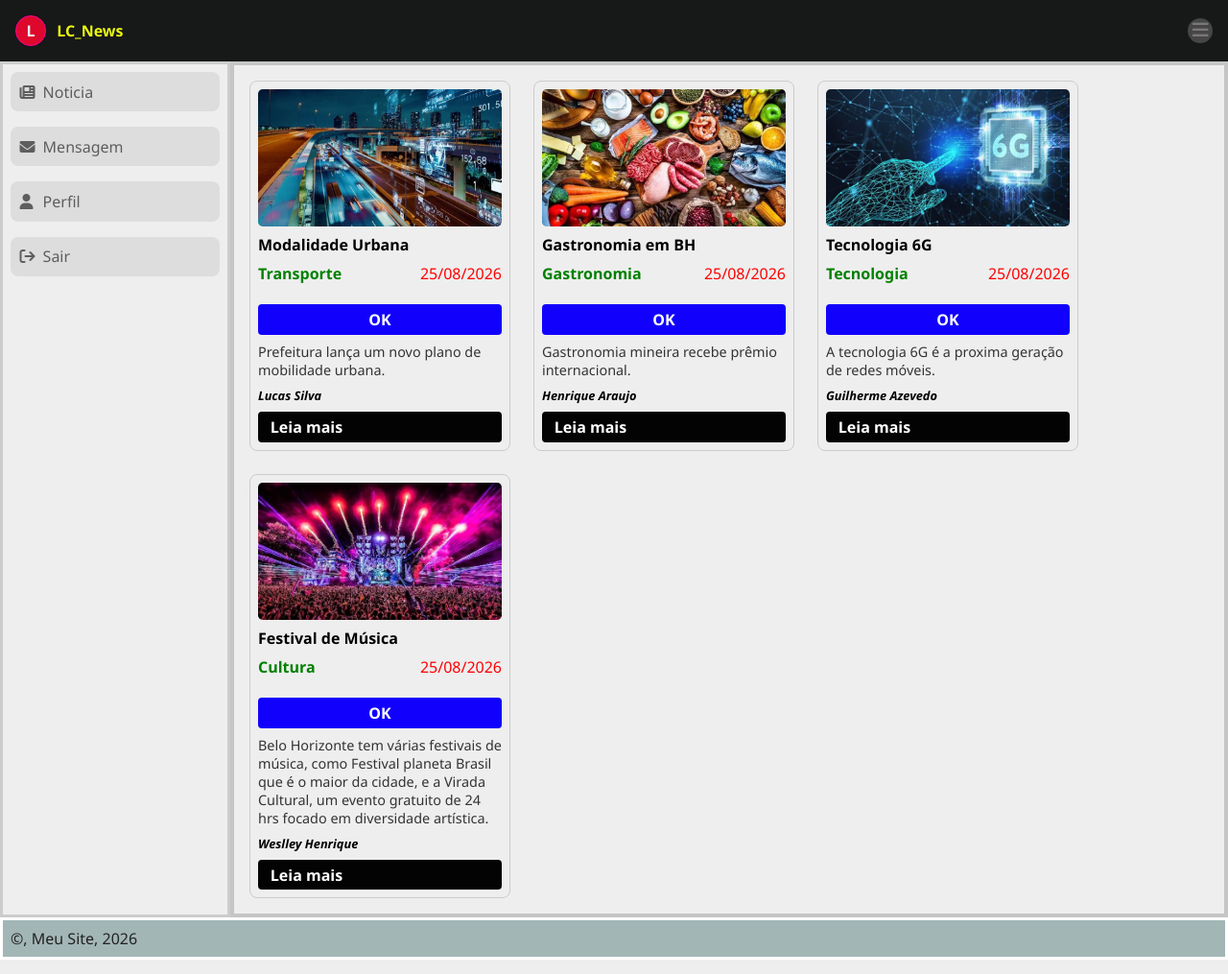
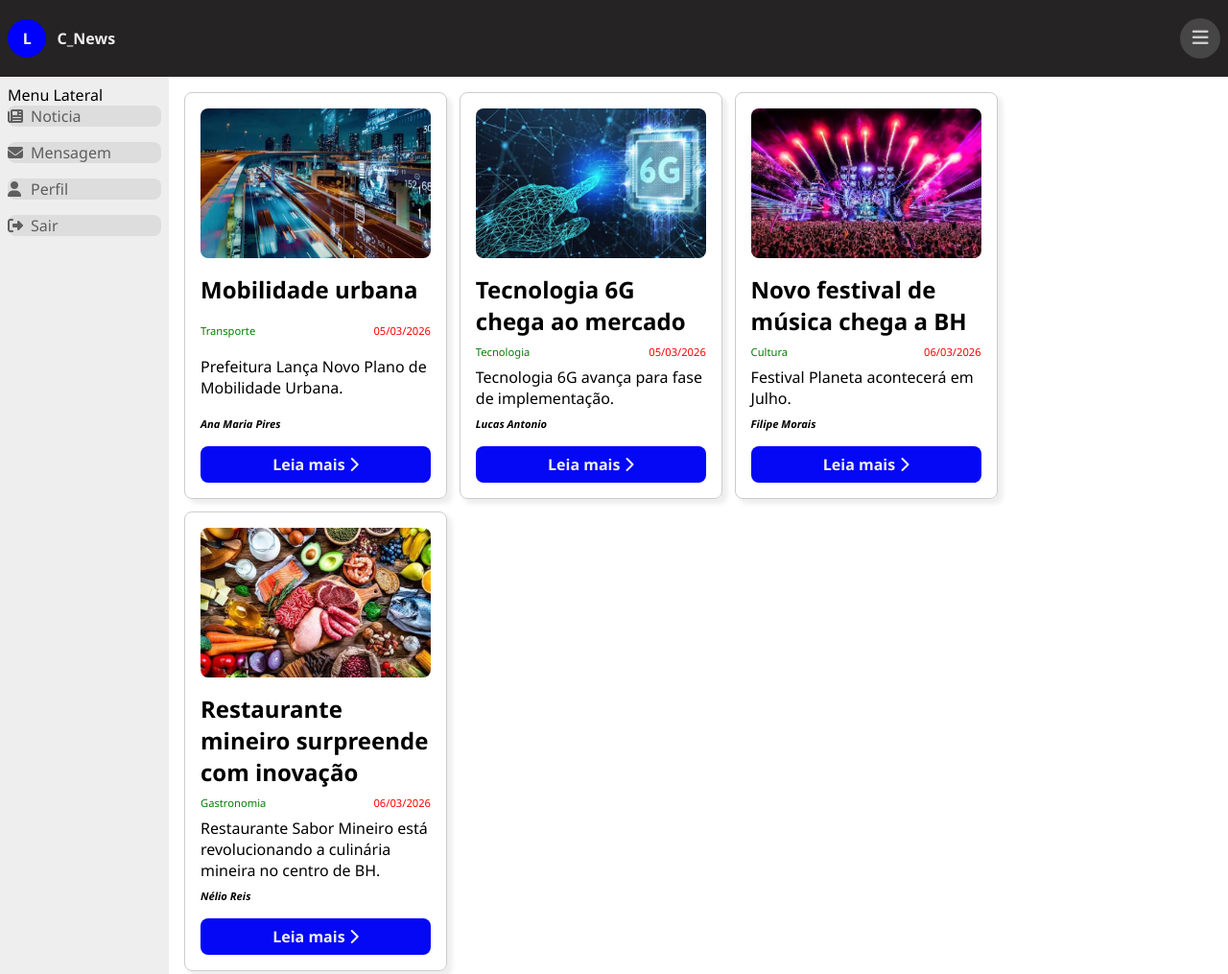
Before and after one commit to Lc-sam0/03-web-20260818, a plain HTML site: page home.html in a window 1280 px wide. Shown: the top 1015 px of the page at 96% size. Drawn offline with Linux system fonts and the light colour scheme.

Commit message:
Site atualizado

```diff
--- a/accents/css/home/cabecalho.css
+++ b/accents/css/home/cabecalho.css
@@ -1,60 +1,54 @@
 header {
     height: 4rem;
     display: flex;
-    padding: 0.5rem 1rem;
     align-items: center;
-    background-color: rgb(23, 24, 24);
-    color: #eafa12;
     align-content: center;
+    padding: .5rem;
+    background-color: #252323;
+    color: #eee;
 }
 
 .logo {
-    border: 0.1rem solid rgb(255, 0, 149);
-    background-color: rgb(221, 8, 43);
-    width: 2rem;
-    height: 2rem;
-    /* padding: 0.7rem; */
+    border: .1rem blue solid;
+    background-color: blue;
+    color: #eee;
+    font-weight: bold;
+    border-radius: 100%;
+    width: 1rem;
+    height: 1rem;
+    padding: .7rem;
     display: flex;
     justify-content: center;
     align-items: center;
-    border-radius: 100%;
-    color: #eee;
-    font-weight: bold;
-    margin-right: 0.7rem;
-    padding: .7rem;
     align-content: center;
-    margin-right:.7rem ;
+    margin-right: .7rem;
 }
 
-
 .titulo {
-    margin: 0;
     flex: 1;
 }
 
-
-
-.menu-hamburguer{
+.menu-hamburguer {
     border-radius: 100%;
     width: 1rem;
     height: 1rem;
     padding: .8rem;
     display: flex;
-    justify-content:center ;
-    align-items:center ;
-    align-content:center ;
+    justify-content: center;
+    align-items: center;
+    align-content: center;
     background-color: #464646;
 }
 
-.menu-hamburguer i{
+.menu-hamburguer #icone { /* i é subordinado ao menu-hamburguer */
     font-size: 1.2rem;
-    color: #7a7777;
+    color: #ccc; /* #ccc */
 }
 
-.menu-hamburguer:hover  {
-    color: #ff0404;
+.menu-hamburguer:hover #icone {
+    color: red; /* #eee */
 }
 
-.menu-hamburguer :hover{
-    color: rgb(16, 255, 7);
+.menu-hamburguer #icone:hover {
+    color: yellowgreen; /* white */
 }
--- a/accents/css/home/cartao.css
+++ b/accents/css/home/cartao.css
@@ -2,49 +2,49 @@
     display: flex;
     flex-direction: column;
     border: 1px solid #ccc;
-    padding: 0.5rem;
-    border-radius: 0.5rem;
-    width: 17rem;
-    box-shadow: 0 0.2rem 0.5rem #eee;
-    margin-top: 0;
+    padding: 1rem;
+    /* margin: 1rem; */
+    border-radius: .5rem;
+    width: 15rem;
+    box-shadow: .3rem .3rem 0.3rem 0.03rem #eee;
 }
 
 .imagem-do-cartao {
+    max-width: 100%;
     height: auto;
-    aspect-ratio: 16 / 9;
+    aspect-ratio: 2/1.3;
     object-fit: cover;
-    /* max-width: 100%; */
-    border-radius: 0.3rem;
-    /* margin-top: 0; */
-    width: 100%;
-
+    border-radius: .5rem;
 }
 
 .corpo-do-cartao {
     display: flex;
     flex-direction: column;
-    /* flex: 1; */
-    /* justify-content: space-between; */
-    margin-top: 0.5rem;
-    gap: 0.5rem;
-
+    flex: 1;
+    justify-content: space-between;
+    margin-top: .5rem;
 }
 
 .titulo-do-cartao {
-    font-size: 1.1rem;
+    font-size: 1.5rem;
     font-weight: bold;
-    /* margin: 0.5rem; */
+    margin: 0.5rem 0rem;
 }
 
 .classificacao {
     display: flex;
     justify-content: space-between;
-    margin-bottom: 0.85rem;
+    margin-bottom: .5rem;
+}
+
+.categoria-da-noticia,
+.data-da-noticia,
+.autor-da-noticia {
+    font-size: .7rem;
 }
 
 .categoria-da-noticia {
     color: green;
-    font-weight: bold;
 }
 
 .data-da-noticia {
@@ -52,49 +52,29 @@
 }
 
 .descricao-da-noticia {
-    /* margin-bottom: 0.5rem; */
-    font-size: 0.9rem;
-    color: #333;
+    margin-bottom: .5rem;
 }
 
 .autor-da-noticia {
+    font-style: italic;
     font-weight: bold;
-    font-style: italic;
-    font-size: 0.8rem;
-}
-.botao-ok {
-    align-self: stretch;
-    padding: 0.3rem 0.8rem;
-    background-color: #1100fc;
-    color: white;
-    border: none;
-    border-radius: 0.25rem;
-    font-weight: bold;
-    cursor: pointer; /* Transforma o ponteiro do mouse em uma mãozinha */
-    transition: background-color 0.2s, transform 0.1s;
-}
-.botao-do-cartao{
-        align-self: stretch;
-    padding: 0.3rem 0.8rem;
-    background-color: #030303;
-    color: white;
-    border: none;
-    border-radius: 0.25rem;
-    font-weight: bold;
-    cursor: pointer; /* Transforma o ponteiro do mouse em uma mãozinha */
-    transition: background-color 0.2s, transform 0.1s;
 }
 
-.botao-do-cartao:hover{
-    background-color: red;
+.botao-do-cartao {
+    max-width: 100%;
+    padding: 0.5rem;
+    background-color: rgb(4, 8, 245);
+    color: #eee;
+    font-weight: bold;
+    border: none;
+    border-radius: .5rem;
+    cursor: pointer;
+    margin-top: 1rem;
+    text-align: center;
+    text-decoration: none;
 }
 
-/* Cor ao passar o mouse por cima */
-.botao-ok:hover {
-    background-color: #04eff7;
+.botao-do-cartao:hover {
+    background-color: #1818b0;
+    color: white;
 }
-
-/* Efeito de afundar ligeiramente ao clicar */
-.botao-ok:active {
-    transform: scale(0.98);
-}
--- a/accents/css/home/corpo.css
+++ b/accents/css/home/corpo.css
@@ -1,23 +1,26 @@
-section {
+body {
+    min-height: 100vh;
     display: flex;
-    flex: 1;
-
+    flex-direction: column;
 }
 
 nav {
-    /* border: 0.3rem solid gray; */
-    width: 12rem;
+    width: 10rem;
     background-color: #eee;
+    padding: .5rem;
+}
+
+section {
+    /* border: .2rem solid blue; */
+    display: flex;
+    flex: 1;
+}
+
+.container {
+    display: flex;
+    flex: 1;
     padding: 1rem;
-    border: solid .2rem #ccc;
-    /* height: 49vh; */
-
+    flex-wrap: wrap;
+    gap: .8rem;
+    justify-content: left;
 }
-.container {
-    flex: 1;
-    display: flex;
-    padding: 1rem;
-    gap: 0.8rem;
-    justify-content: center;
-    flex-wrap: wrap;
-}
--- a/accents/css/home/estilo.css
+++ b/accents/css/home/estilo.css
@@ -1,74 +1,74 @@
 @import url("cabecalho.css");
+@import url("corpo.css");
 @import url("cartao.css");
-@import url("corpo.css");
 @import url("rodape.css");
 @import url("menulateral.css");
-@import url("responsivo.css");
-@import url("painel.css");
-@import url("");
+@import url("responsividade.css");
 
-* {
+
+* { /* asterisco é um seletor universal (aplica regras de estilo a todos os elementos da página) */
     font-size: 16px;
-    font-family: 'Segoe UI', Tahoma, Geneva, Verdana, sans-serif;
-    margin: 0;
-    padding: 0;
-    box-sizing: border-box;
+    font-family:'Segoe UI', Tahoma, Geneva, Verdana, sans-serif;
+    margin: 0rem;
+    padding: 0rem;
 }
 
 body {
     min-height: 100vh;
     display: flex;
     flex-direction: column;
-    background-color: #eee;
-    color: black;
 }
 
-main {
-    border: 0.3rem solid rgb(197, 197, 197);
+header {
+    height: 4rem;
     display: flex;
-    padding: 1rem;
-    flex: 1;
-    /* width: 35rem; */
-    /* box-shadow: 0.5rem 0.1rem 0.3rem; */
-    /* margin-top: 0; */
-    align-items: flex-start;
-    /* justify-content: space-between; */
-    /* flex-direction: column; */
-}
-
-/* img{ */
-    /* width: 40rem; */
-    /* height: 20rem; */
-/* } */
-
-
-.grade-de-cartoes{
-    display:flex;
-    flex-wrap: wrap; /*passa pra linha de baixo se n couber*/
-    gap: 1.5rem; /*o espaço entre os cartoes*/
-    justify-content: flex-start;
+    align-items: center;
+    align-content: center;
+    padding: .5rem;
+    background-color: #252323;
+    color: #eee;
 }
 
 .logo {
-    border: 0.1rem solid rgb(255, 0, 149);
-    background-color: rgb(221, 8, 43);
-    width: 2rem;
-    height: 2rem;
-    /* padding: 0.7rem; */
+    border: .1rem blue solid;
+    background-color: blue;
+    color: #eee;
+    font-weight: bold;
+    border-radius: 100%;
+    width: 1rem;
+    height: 1rem;
+    padding: .7rem;
     display: flex;
     justify-content: center;
     align-items: center;
-    border-radius: 100%;
-    color: #eee;
-    font-weight: bold;
-    margin-right: 0.7rem;
-    padding: .7rem;
     align-content: center;
-    margin-right:.7rem ;
+    margin-right: .7rem;
 }
 
-
-.titulo {
-    margin: 0;
+section {
+    /* border: .1rem purple solid; */
+    display: flex;
     flex: 1;
 }
+
+nav {
+    width: 10rem;
+    background-color: #eee;
+    padding: .5rem;
+}
+
+.container {
+    display: flex;
+    flex: 1;
+    padding: 1rem;
+    flex-wrap: wrap;
+    gap: .8rem;
+    justify-content: left
+}
+
+footer {
+    height: 4rem;
+    padding: .5rem;
+    background-color: #252323;
+    color: #eee;
+}
--- a/accents/css/home/menulateral.css
+++ b/accents/css/home/menulateral.css
@@ -1,45 +1,57 @@
-nav{
+nav {
     width: 15rem;
-    background-color: #eeee;
-    padding: 0.5rem;
+    background-color: #eee;
+    padding: .5rem;
 }
-a{
+
+a {
     text-decoration: none;
 }
-li{
+
+li {
     margin-bottom: 1rem;
 }
-.opcao{
+
+.opcao {
+    /* border: .1rem solid green; */
     display: flex;
     border-radius: 0.5rem;
-    padding: 0.6rem;
+    padding: 0.6;
     background-color: #ddd;
     color: #5e5e5e;
 }
-.opcao:hover{
+
+.opcao:hover {
     background-color: #ccc;
     color: black;
-    box-shadow: 0.3rem 0.3rem 0.3rem 0.01rem #ddd;
+    box-shadow: 0.3rem 0.3rem 0.3rem 0.3rem #ddd;
     border: 0.1rem solid #bdbdbd;
+
 }
-.opcao:hover .rotulo{
+
+.opcao:hover .rotulo {
     text-align: right;
 }
-.opcao:hover .icone-final{
+
+.opcao:hover .icone-final {
     opacity: 1;
 }
-.icone-inicial{
+
+.icone-inicial {
     width: 1.5rem;
 }
-.rotulo{
+
+.rotulo {
     flex: 1;
 }
-.icone-final{
+
+.icone-final {
     width: 1rem;
     text-align: right;
     opacity: 0;
-    transition: opacity 0.3rem ease-in;
+    transition: opacity 0.3s ease-in;
 }
-.Menu-oculto{
+
+.menu-oculto {
     display: none;
 }
--- a/accents/css/home/responsividade.css
+++ b/accents/css/home/responsividade.css
@@ -1,13 +1,15 @@
-@media (max-width:576px){
-    .titulo{
+@media (max-widht: 576px) { /* como a pagina vai ficar em uma tela de ate 576px */
+    .titulo {
         opacity: 0;
     }
+
+    nav {
+        display: none;
+    }
+
+    main {
+        flex-direction: column;
+        align-items: center; /* eixo Y */
+        align-content: center; /* deixar o eixo Y alinhado */
+    }
 }
-nav{
-    display: none;
-}
-main{
-    flex-direction: column;
-    align-items: center; /* ajusta no eixo y */
-    align-content: center; /* ajusta o eixo y pra alinhar */
-}
--- a/accents/css/home/rodape.css
+++ b/accents/css/home/rodape.css
@@ -1,8 +1,11 @@
 footer {
-    width: 100%;
-    padding: 0.5rem;
-    background-color: rgb(162, 182, 182);
-    color: #242222;
-    justify-content: flex-start;
-    border: .2rem solid white;
+    /* border: .2rem solid green; */
+    height: 4rem;
+    padding: .5rem;
+    background-color: #252323;
+    color: #eee;
+    /* display: flex; */
+    /* justify-content: center; alinhar horizontalmente */
+    /* align-items: center; */
+    /* align-content: center; */
 }
--- a/accents/css/login/cabecalho.css
+++ b/accents/css/login/cabecalho.css
@@ -1,12 +1,14 @@
-header{
+header {
+    /* border */
     height: 4rem;
     display: flex;
-    align-items: center;
-    align-content: center;
+    align-items: center;/* eixo Y itens dentro de cada linha */
+    align-content: center; /* eixo Y alinha as linhas */
     padding: 0.5rem;
 }
-.logo{
-    border: 0. blue solid;
+
+.logo {
+    border: 0.1rem blue solid;
     background-color: blue;
     color: #eee;
     font-weight: bold;
@@ -15,12 +17,13 @@ header{
     height: 1rem;
     padding: 0.7rem;
     display: flex;
-    justify-content: center;
+    justify-content: center; /* eixo x*/
     align-items: center;
-    align-content: cener;
+    align-content: center;
     margin-right: 0.7rem;
     box-sizing: content-box;
 }
-.titulo{
-    flex: 0.5rem;
+
+.titulo {
+    flex: 1;
 }
--- a/accents/css/login/estilo.css
+++ b/accents/css/login/estilo.css
@@ -1,27 +1,20 @@
+@import url("cabecalho.css");
 @import url("painel.css");
-@import url("cabecalho.css");
 
+* {
+    font-size: 16px;
+    font-family: Arial, Helvetica, sans-serif;
+    margin:0rem;
+    padding:0rem;
+    box-sizing: border-box;
 
-.logo {
-    border: 0.1rem solid rgb(255, 0, 149);
-    background-color: rgb(221, 8, 43);
-    width: 2rem;
-    height: 2rem;
-    /* padding: 0.7rem; */
-    display: flex;
-    justify-content: center;
-    align-items: center;
-    border-radius: 100%;
-    color: #eee;
-    font-weight: bold;
-    margin-right: 0.7rem;
-    padding: .7rem;
-    align-content: center;
-    margin-right:.7rem ;
 }
 
 
-.titulo {
-    margin: 0;
-    flex: 1;
+body {
+min-height: 100vh;
+display: flex;
+flex-direction: column;
+background-color: #eee;
+color: #5e5e5e
 }
--- a/accents/css/login/painel.css
+++ b/accents/css/login/painel.css
@@ -1,56 +1,105 @@
-.container{
+.container {
     width: 30rem;
     margin: auto;
     padding: 2rem;
+    background-color: #252323;
     color: #eee;
-    background-color: black;
     box-shadow: 0rem 0.8rem 2rem 0.1rem #0000004d;
     border-radius: 0.5rem;
 }
-.container h1{
+
+.container h1 {
     font-size: 2rem;
     margin-bottom: 1.5rem;
     text-align: center;
     font-weight: bold;
 }
-form{
-    width: 100%;
+
+form {
     display: flex;
     flex-direction: column;
+    width: 100%;
     gap: 1rem;
 }
-.imput-grupo{
+
+.input-grupo {
     position: relative;
     display: flex;
     align-items: center;
 }
-.imput-grupo{
+
+.input-grupo i {
     position: absolute;
     left: 0.75rem;
     color: #999;
     font-size: 1rem;
     pointer-events: none;
+
 }
-.imput-grupo input{
+
+.input-grupo input {
     width: 100%;
     padding: 0.75rem 0.75rem 0.75rem 2.5rem;
+    border: 0.1rem solid #555;
     border-radius: 0.5rem;
-    border: 0.1rem solid #555;
-    background-color: black;
+    background-color: #3a3a39;
     color: #eee;
     font-size: 1rem;
 }
-input::placeholder{
+
+.input::placeholder {
     color: #999;
 }
-.imput-grupo input:focus{
+
+.input-grupo input:focus {
     outline: none;
     border-color: #4a90e2;
     background-color: #404040;
 }
-.imput-grupo:focus-within i{
-    color: #4a90e2;
+
+.input-grupo:focus-within i {
+    color: #4a90e2
 }
-button{
+
+button {
+    width: 100%;
+    padding: 0.75rem;
+    border-radius: 0.5rem;
+    border: none;
+    background-color: #0052cc;
+    color: #eee;
+    font-weight: bold;
+    cursor: pointer;
+    display: flex;
+    justify-content: center;
+    align-items: center;
+    gap: 0.5rem;
 
 }
+button:hover {
+    background-color: #0041a8;
+    gap: 0.3rem;
+    box-shadow: 0 0.3rem 0.8rem #0052cc4d;
+}
+
+.links-auxiliares {
+    display: flex;
+    justify-content: center;
+    margin-top: 1.5rem;
+    text-align: center;
+    font-size: 0.9rem;
+    gap: 0.8rem;
+}
+.links-auxiliares a {
+    color: #4a90e2;
+    text-decoration: none;
+}
+.links-auxiliares a:hover {
+    color: #6ba3f5;
+    text-decoration: underline;
+}
+
+.links-auxiliares span {
+    color: #686868;
+    font-weight: bold;
+}
--- /dev/null
+++ b/accents/js/bd.js
@@ -0,0 +1,2 @@
+const email = "admin@email.com";
+const senha = "1234";
--- a/home.html
+++ b/home.html
@@ -5,24 +5,24 @@
     <meta charset="UTF-8">
     <meta name="viewport" content="width=device-width, initial-scale=1.0">
     <link rel="stylesheet" href="accents/css/home/estilo.css">
-    <script src="https://kit.fontawesome.com/bf21730263.js" crossorigin="anonymous"></script>
-    <script src="accents/js/menu_hamburguer.js"></script>
+    <script src="https://kit.fontawesome.com/db00d7d39c.js" crossorigin="anonymous"></script>
+    <script src="./accents/js/menu_hamburguer.js"></script>
     <title>Meu Site</title>
 </head>
 
-
 <body>
     <header>
-        <div class="logo">L</div>
-        <h1 class="titulo">LC_News</h1>
+        <div id="logoDoSite" class="logo">L</div>
+        <h1 class="titulo">C_News</h1>
         <div class="menu-hamburguer" onclick="alternarVisualizacaoDoMenuLateral()">
-            <i class="fa-solid fa-bars"></i>
+            <i id="icone" class="fa-solid fa-bars"></i>
         </div>
     </header>
 
-    <section class="conteudo-principal">
+    <section>
         <nav>
-           <ul claas="menu-lateral">
+            <span>Menu Lateral</span>
+            <ul class="menu-lateral">
                 <li>
                     <a href="#">
                         <div class="opcao">
@@ -62,10 +62,11 @@
                         </div>
                     </a>
                 </li>
-            <li> <a href="#">
+                <li>
+                    <a href="#">
                         <div class="opcao">
                             <div class="icone-inicial">
-                           <i class="fa-solid fa-arrow-right-from-bracket"></i>
+                                <i class="fa-solid fa-right-from-bracket"></i>
                             </div>
                             <div class="rotulo">Sair</div>
                             <div class="icone-final">
@@ -76,114 +77,84 @@
                 </li>
             </ul>
         </nav>
-        <main id="Noticias" class= "container">
-            <div class="grade-de-cartoes">
 
-            <!-- cartao 1-->
+        <main id="noticias" class="container">
             <div class="cartao">
-                <img class="imagem-do-cartao" src="accents/img/urbano.png"
-                    alt="Cartão de transporte" >
-                 <!-- <section class="corpo-do-cartao"></section> -->
-
+                <img class="imagem-do-cartao" src="accents/img/urbano.png">
                 <section class="corpo-do-cartao">
-                    <h2>Modalidade Urbana</h2>
+                    <h1 class="titulo-do-cartao">Mobilidade urbana</h1>
                     <p class="classificacao">
                         <span class="categoria-da-noticia">Transporte</span>
-                        <time class="data-da-noticia" datetime="2026-08-25">25/08/2026</time>
+                        <span class="data-da-noticia">05/03/2026</span>
                     </p>
-                    <!--Botao-->
-                    <button type="button" class="botao-ok">OK</button>
-
                     <p class="descricao-da-noticia">
-                        Prefeitura lança um novo plano de mobilidade urbana.
+                        Prefeitura Lança Novo Plano de Mobilidade Urbana.
                     </p>
-                    <p class="autor-da-noticia">Lucas Silva</p>
+                    <p class="autor-da-noticia">Ana Maria Pires</p>
+                </section>
 
                 <a href="#" class="botao-do-cartao">Leia mais
-
+                    <i class="fa-solid fa-chevron-right"></i>
                 </a>
-
-
-                </section>
             </div>
 
-            <!--Cartao 2-->
             <div class="cartao">
-                <img class="imagem-do-cartao" src="accents/img/gastronomia.png"
-                    alt="Evento Gastronomico"
-                >
+                <img class="imagem-do-cartao" src="accents/img/tecnologia.png">
+                <section class="corpo-do-cartao">
+                    <h1 class="titulo-do-cartao">Tecnologia 6G chega ao mercado</h1>
+                    <p class="classificacao">
+                        <span class="categoria-da-noticia">Tecnologia</span>
+                        <span class="data-da-noticia">05/03/2026</span>
+                    </p>
+                    <p class="descricao-da-noticia">
+                        Tecnologia 6G avança para fase de implementação.
+                    </p>
+                    <p class="autor-da-noticia">Lucas Antonio</p>
+                </section>
+                <a href="#" class="botao-do-cartao">Leia mais
+                    <i class="fa-solid fa-chevron-right"></i>
+                </a>
+            </div>
 
+            <div class="cartao">
+                <img class="imagem-do-cartao" src="accents/img/musica.png">
                 <section class="corpo-do-cartao">
-                    <h2>Gastronomia em BH</h2>
+                    <h1 class="titulo-do-cartao">Novo festival de música chega a BH</h1>
+                    <p class="classificacao">
+                        <span class="categoria-da-noticia">Cultura</span>
+                        <span class="data-da-noticia">06/03/2026</span>
+                    </p>
+                    <p class="descricao-da-noticia">
+                        Festival Planeta acontecerá em Julho.
+                    </p>
+                    <p class="autor-da-noticia">Filipe Morais</p>
+                </section>
+                <a href="#" class="botao-do-cartao">Leia mais
+                    <i class="fa-solid fa-chevron-right"></i>
+                </a>
+            </div>
 
+            <div class="cartao">
+                <img class="imagem-do-cartao" src="accents/img/gastronomia.png">
+                <section class="corpo-do-cartao">
+                    <h1 class="titulo-do-cartao">Restaurante mineiro surpreende com inovação</h1>
                     <p class="classificacao">
                         <span class="categoria-da-noticia">Gastronomia</span>
-                        <time class="data-da-noticia" datetime="2026-08-25">25/08/2026</time>
+                        <span class="data-da-noticia">06/03/2026</span>
                     </p>
-                    <!--Botao-->
-                    <button type="button" class="botao-ok">OK</button>
-
                     <p class="descricao-da-noticia">
-                        Gastronomia mineira recebe prêmio internacional.
+                        Restaurante Sabor Mineiro está revolucionando a culinária mineira no centro de BH.
                     </p>
-                    <p class="autor-da-noticia">Henrique Araujo</p>
-
-                    <a href="#" class="botao-do-cartao">Leia mais</a>
+                    <p class="autor-da-noticia">Nélio Reis</p>
                 </section>
-            </div>
-            <!--Cartao 3-->
-            <div class="cartao">
-                <img class="imagem-do-cartao" src="accents/img/tecnologia.png"
-                    alt="Tecnologia 6G"
-                >
-
-                <section class="corpo-do-cartao">
-                    <h2>Tecnologia 6G</h2>
-
-                    <p class="classificacao">
-                        <span class="categoria-da-noticia">Tecnologia</span>
-                        <time class="data-da-noticia" datetime="2026-08-25">25/08/2026</time>
-                    </p>
-                    <!--Botao-->
-                    <button type="button" class="botao-ok">OK</button>
-
-                    <p class="descricao-da-noticia">
-                       A tecnologia 6G é a proxima geração de redes móveis.
-                    </p>
-                    <p class="autor-da-noticia">Guilherme Azevedo</p>
-
-                    <a href="#" class="botao-do-cartao">Leia mais</a>
-                </section>
-            </div>
-            <!--Cartao 4-->
-              <div class="cartao">
-                <img class="imagem-do-cartao" src="accents/img/musica.png"
-                    alt="Tecnologia 6G"
-                >
-
-                <section class="corpo-do-cartao">
-                    <h2>Festival de Música</h2>
-
-                    <p class="classificacao">
-                        <span class="categoria-da-noticia">Cultura </span>
-                        <time class="data-da-noticia" datetime="2026-08-25">25/08/2026</time>
-                    </p>
-                    <!--Botao-->
-                    <button type="button" class="botao-ok">OK</button>
-
-                    <p class="descricao-da-noticia">
-                       Belo Horizonte tem várias festivais de música, como Festival planeta Brasil que é o maior da cidade,
-                       e a Virada Cultural, um evento gratuito de 24 hrs focado em diversidade artística.
-                    </p>
-                    <p class="autor-da-noticia">Weslley Henrique</p>
-
-                    <a href="#" class="botao-do-cartao">Leia mais</a>
-                </section>
-            </div>
-
+                <a href="#" class="botao-do-cartao">Leia mais
+                    <i class="fa-solid fa-chevron-right"></i>
+                </a>
             </div>
         </main>
     </section>
- <footer> &copy, Meu Site, 2026</footer>
+
+    <footer>&copy; Meu Site, 2026, ❤️</footer>
 </body>
+
 </html>
```
Also changed, not shown: accents/js/login.js (+14 -12 lines), accents/js/menu_hamburguer.js (+4 -5 lines), index.html (+21 -16 lines). Lines whose indentation alone changed are shown as unchanged.
